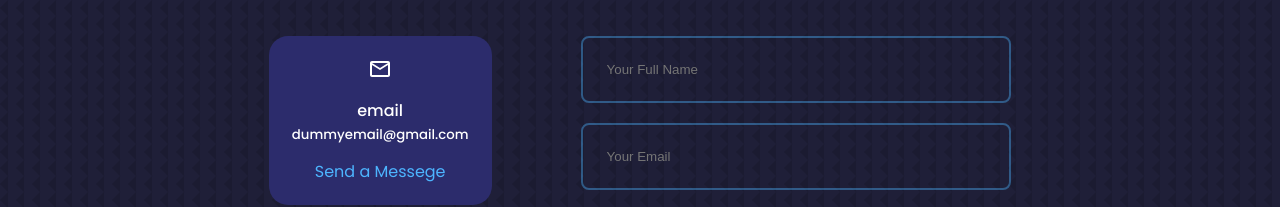
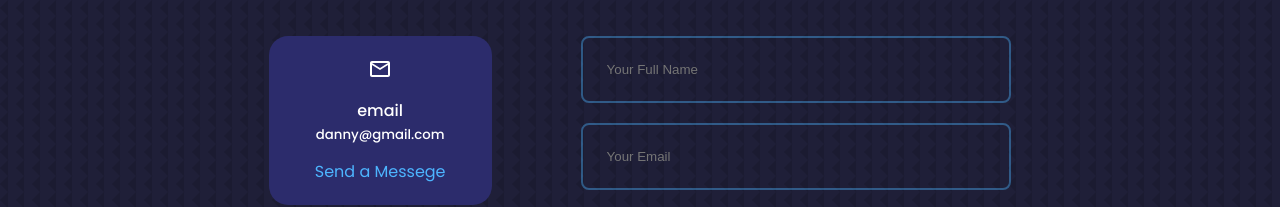
Before and after one commit to d-zucho/portfolio-101, a React (Create React App) app: page / in a window 1280 px wide. Shown: the part 4880-5087 px from the top of the page. Built offline with nearby package versions, Linux system fonts and the light colour scheme.

Commit message:
fix spelling mistake

```diff
--- a/src/components/contact/Contact.js
+++ b/src/components/contact/Contact.js
@@ -33,7 +33,7 @@ const Contact = () => {
           <article className='contact__option'>
             <MdOutlineEmail className='contact__option-icon' />
             <h4>email</h4>
-            <h5>dummyemail@gmail.com</h5>
+            <h5>danny@gmail.com</h5>
             <a href='mailto:danny.nicodev@gmail.com'>Send a Messege</a>
           </article>
 
```
